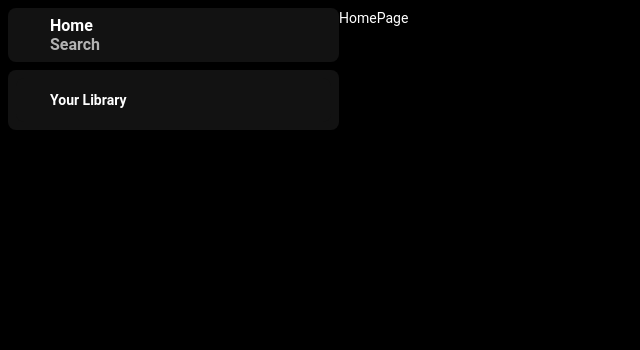
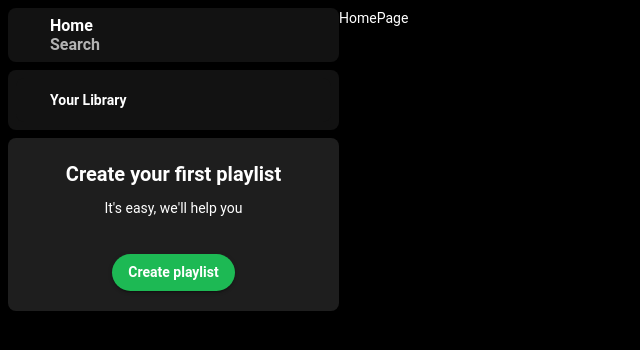
Before and after one commit to henny1105/noona_typescript, a React (Create React App) app: page / in a window 1280 px wide. Shown: the top 350 px of the page, without its empty margins (0-640 px from the left). Built offline with nearby package versions, Linux system fonts and the light colour scheme; some icons are missing.

Commit message:
feat: library 컴포넌트 추가

```diff
--- a/src/layout/AppLayout.tsx
+++ b/src/layout/AppLayout.tsx
@@ -3,6 +3,7 @@ import { Box, Typography } from '@mui/material';
 import HomeIcon from '@mui/icons-material/Home';
 import SearchIcon from '@mui/icons-material/Search';
 import LibraryHead from './components/LibraryHead';
+import EmptyPlaylist from './components/EmptyPlaylist';
 import React from 'react';
 import { NavLink, Outlet } from 'react-router';
 
@@ -80,8 +81,8 @@ const AppLayout = () => {
 				<ContentBox>
 					<StyledLibraryHead />
 				</ContentBox>
+				<EmptyPlaylist />
 			</Sidebar>
-
 			<Outlet />
 		</Layout>
 	);
--- a/src/layout/components/EmptyPlaylist.tsx
+++ b/src/layout/components/EmptyPlaylist.tsx
@@ -0,0 +1,33 @@
+import React from 'react';
+import { Box, Typography, Button, Card, styled } from '@mui/material';
+
+const EmptyPlaylistCard = styled(Card)(({ theme }) => ({
+	backgroundColor: theme.palette.background.paper,
+	padding: '20px',
+	borderRadius: '8px',
+	textAlign: 'center',
+}));
+
+const CreatePlaylistButton = styled(Button)({
+	'marginTop': '20px',
+	'fontWeight': 700,
+	'backgroundColor': '#1db954',
+	'color': '#fff',
+	'&:hover': {
+		backgroundColor: '#1ed760',
+	},
+});
+
+const EmptyPlaylist = () => (
+	<EmptyPlaylistCard>
+		<Typography variant='h6' fontWeight={700}>
+			Create your first playlist
+		</Typography>
+		<Typography variant='body2' sx={{ mt: 1, mb: 2 }}>
+			It's easy, we'll help you
+		</Typography>
+		<CreatePlaylistButton variant='contained'>Create playlist</CreatePlaylistButton>
+	</EmptyPlaylistCard>
+);
+
+export default EmptyPlaylist;
```
Also changed, not shown: src/layout/components/Library.tsx (+7 -0 lines).
